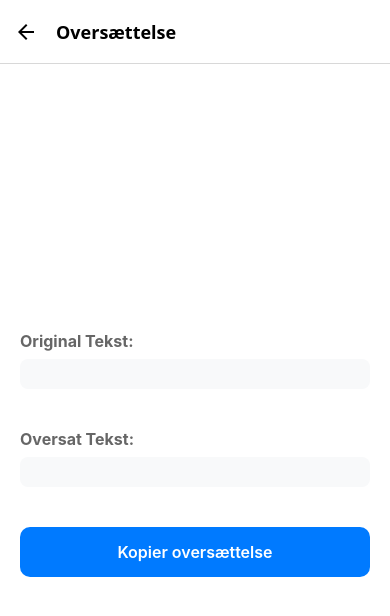
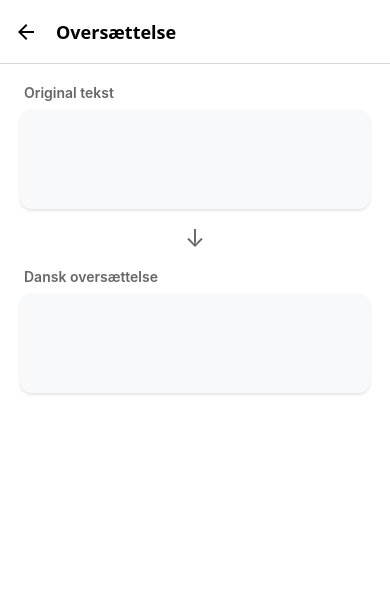
Before and after one commit to MadsRunge/SprogRejsen, a React Native app: screen /Result in a window 390 px wide. Shown: the top 616 px of the page. Built offline with nearby package versions, Linux system fonts and the light colour scheme.

Commit message:
changed design of resultscreen

```diff
--- a/src/screens/ResultScreen.js
+++ b/src/screens/ResultScreen.js
@@ -3,26 +3,33 @@ import {
   View,
   Text,
   StyleSheet,
-  TouchableOpacity,
   ActivityIndicator,
+  ScrollView,
 } from "react-native";
 import * as Animatable from "react-native-animatable";
 import { translateText } from "../services/translateApi";
 
-export default function ResultScreen({ route, navigation }) {
+export default function ResultScreen({ route }) {
   const { recognizedText } = route.params || { recognizedText: "" };
   const [translatedText, setTranslatedText] = useState("");
-  const [sourceLanguage, setSourceLanguage] = useState("");
   const [isLoading, setIsLoading] = useState(true);
   const [error, setError] = useState(null);
+
+  // Clean up recognized text to ensure we only have whole words
+  const cleanText = (text) => {
+    return text
+      .replace(/[^\w\s\-.,!?]/g, "") // Remove special characters except basic punctuation
+      .replace(/\s+/g, " ") // Replace multiple spaces with single space
+      .trim(); // Remove leading/trailing whitespace
+  };
 
   useEffect(() => {
     const performTranslation = async () => {
       try {
         if (recognizedText) {
-          const result = await translateText(recognizedText);
+          const cleanedText = cleanText(recognizedText);
+          const result = await translateText(cleanedText);
           setTranslatedText(result.translatedText);
-          setSourceLanguage(result.sourceLanguage);
         }
       } catch (err) {
         setError("Der opstod en fejl under oversættelsen");
@@ -35,51 +42,48 @@ export default function ResultScreen({ route, navigation }) {
     performTranslation();
   }, [recognizedText]);
 
-  const copyToClipboard = () => {
-    // Implement clipboard functionality
-  };
-
   if (isLoading) {
     return (
-      <View style={styles.container}>
+      <View style={styles.loadingContainer}>
         <ActivityIndicator size="large" color="#007AFF" />
-        <Text style={styles.loadingText}>Oversætter tekst...</Text>
+        <Text style={styles.loadingText}>Oversætter...</Text>
       </View>
     );
   }
 
   if (error) {
     return (
-      <View style={styles.container}>
+      <View style={styles.errorContainer}>
         <Text style={styles.errorText}>{error}</Text>
       </View>
     );
   }
 
   return (
-    <View style={styles.container}>
-      <Animatable.View animation="fadeIn" style={styles.resultContainer}>
-        <View style={styles.textContainer}>
-          <Text style={styles.label}>Original Tekst:</Text>
-          <Text style={styles.resultText}>{recognizedText}</Text>
+    <ScrollView style={styles.container}>
+      <Animatable.View animation="fadeIn" duration={800} style={styles.content}>
+        {/* Original Text Box */}
+        <View style={styles.textBox}>
+          <Text style={styles.label}>Original tekst</Text>
+          <View style={styles.textContainer}>
+            <Text style={styles.text}>{cleanText(recognizedText)}</Text>
+          </View>
         </View>
 
-        <View style={styles.textContainer}>
-          <Text style={styles.label}>Oversat Tekst:</Text>
-          <Text style={styles.resultText}>{translatedText}</Text>
+        {/* Arrow indicator */}
+        <View style={styles.arrowContainer}>
+          <Text style={styles.arrow}>↓</Text>
         </View>
 
-        {sourceLanguage && (
-          <Text style={styles.sourceLanguage}>
-            Oprindeligt sprog: {sourceLanguage}
-          </Text>
-        )}
-
-        <TouchableOpacity style={styles.copyButton} onPress={copyToClipboard}>
-          <Text style={styles.buttonText}>Kopier oversættelse</Text>
-        </TouchableOpacity>
+        {/* Translated Text Box */}
+        <View style={styles.textBox}>
+          <Text style={styles.label}>Dansk oversættelse</Text>
+          <View style={styles.textContainer}>
+            <Text style={styles.text}>{translatedText}</Text>
+          </View>
+        </View>
       </Animatable.View>
-    </View>
+    </ScrollView>
   );
 }
 
@@ -87,55 +91,68 @@ const styles = StyleSheet.create({
   container: {
     flex: 1,
     backgroundColor: "#fff",
+  },
+  content: {
     padding: 20,
+    paddingTop: 10,
   },
-  resultContainer: {
+  loadingContainer: {
     flex: 1,
     justifyContent: "center",
-  },
-  textContainer: {
-    marginBottom: 20,
-  },
-  label: {
-    fontSize: 16,
-    fontWeight: "bold",
-    marginBottom: 8,
-    color: "#666",
-  },
-  resultText: {
-    fontSize: 18,
-    marginBottom: 20,
-    textAlign: "left",
-    backgroundColor: "#f8f9fa",
-    padding: 15,
-    borderRadius: 8,
-  },
-  sourceLanguage: {
-    fontSize: 14,
-    color: "#666",
-    marginBottom: 20,
-    textAlign: "center",
-  },
-  copyButton: {
-    backgroundColor: "#007AFF",
-    padding: 15,
-    borderRadius: 10,
-    width: "100%",
     alignItems: "center",
-  },
-  buttonText: {
-    color: "#fff",
-    fontSize: 16,
-    fontWeight: "600",
+    backgroundColor: "#fff",
   },
   loadingText: {
-    marginTop: 20,
+    marginTop: 12,
     fontSize: 16,
     color: "#666",
   },
+  errorContainer: {
+    flex: 1,
+    justifyContent: "center",
+    alignItems: "center",
+    padding: 20,
+  },
   errorText: {
-    color: "red",
+    color: "#ff3b30",
     fontSize: 16,
     textAlign: "center",
   },
+  textBox: {
+    marginVertical: 10,
+  },
+  label: {
+    fontSize: 14,
+    fontWeight: "600",
+    color: "#666",
+    marginBottom: 8,
+    marginLeft: 4,
+  },
+  textContainer: {
+    backgroundColor: "#f8f9fa",
+    borderRadius: 12,
+    padding: 16,
+    minHeight: 100,
+    shadowColor: "#000",
+    shadowOffset: {
+      width: 0,
+      height: 2,
+    },
+    shadowOpacity: 0.1,
+    shadowRadius: 3,
+    elevation: 3,
+  },
+  text: {
+    fontSize: 18,
+    lineHeight: 24,
+    color: "#000",
+  },
+  arrowContainer: {
+    alignItems: "center",
+    marginVertical: 5,
+  },
+  arrow: {
+    fontSize: 24,
+    color: "#666",
+  },
 });
```
